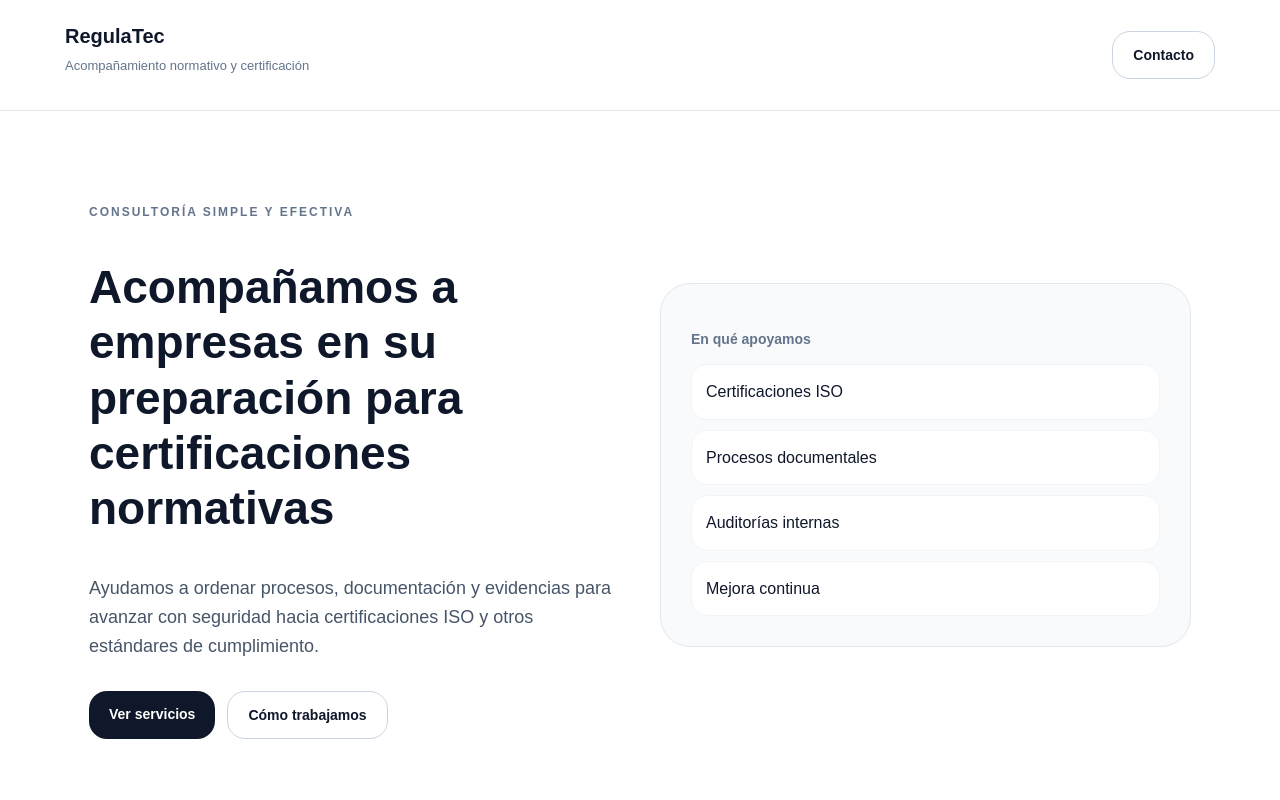
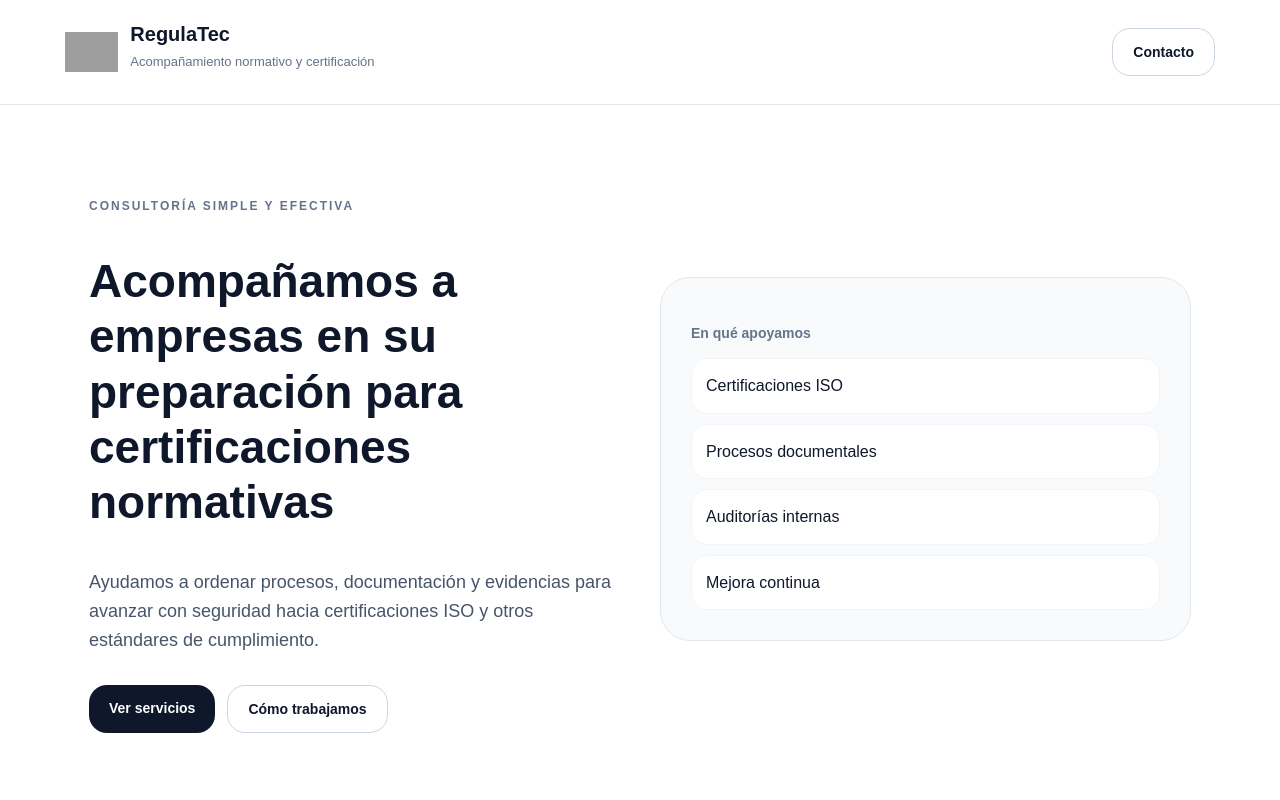
Before and after one commit to Regulatec/RegulatecWEB, a plain HTML site: page index.html in a window 1280 px wide. Shown: the top 800 px of the page. Drawn offline with Linux system fonts and the light colour scheme; grey boxes are pictures that could not be loaded.

Commit message:
Update index.html

```diff
--- a/index.html
+++ b/index.html
@@ -51,7 +51,17 @@ border-bottom:1px solid var(--slate-200);
 display:flex;
 justify-content:space-between;
 align-items:center;
-padding:20px 0;
+padding:18px 0;
+}
+
+.brand{
+display:flex;
+align-items:center;
+gap:12px;
+}
+
+.logo{
+height:40px;
 }
 
 .brand-title{
@@ -63,7 +73,7 @@ margin:0;
 .brand-subtitle{
 font-size:13px;
 color:var(--slate-500);
-margin-top:4px;
+margin-top:2px;
 }
 
 .btn{
@@ -226,9 +236,16 @@ font-size:32px;
 
 <div class="container header-inner">
 
+<div class="brand">
+
+<img class="logo"
+src="https://witpublicimages.blob.core.windows.net/public/FOTOSREGULATEC/regulatecLogo.png">
+
 <div>
 <p class="brand-title">RegulaTec</p>
 <p class="brand-subtitle">Acompañamiento normativo y certificación</p>
+</div>
+
 </div>
 
 <a href="mailto:ventas@regulatec.cl?subject=Consulta%20sobre%20certificación" class="btn btn-outline">
@@ -434,6 +451,5 @@ WhatsApp
 
 </section>
 
-
 </body>
 </html>
```
